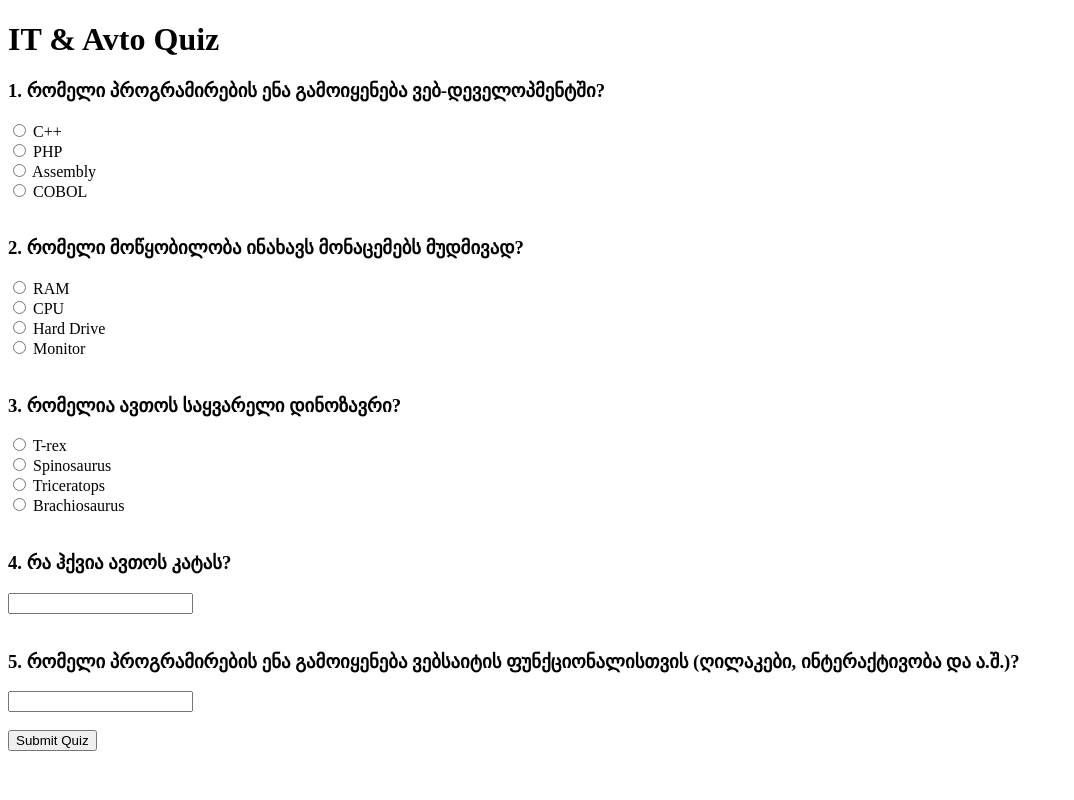
After one commit to AvtandilTsiklauri/PHP-Classwork, a PHP site: page /homework3.php in a window 1280 px wide. The commit adds this page. Shown: the whole page, without its empty margins (0-1074 px from the left). Run offline with PHP 8.4, Linux system fonts and the light colour scheme.

Commit message:
Homework 3

```diff
--- /dev/null
+++ b/Avtandil Tsiklauri Homework/homework3.php
@@ -0,0 +1,42 @@
+<!DOCTYPE html>
+<html>
+<head>
+    <meta charset="UTF-8">
+    <title>IT & Avto Quiz</title>
+</head>
+<body>
+
+<h1>IT & Avto Quiz</h1>
+
+<form action="quiz.php" method="post">
+
+    <h3>1. რომელი პროგრამირების ენა გამოიყენება ვებ-დეველოპმენტში?</h3>
+    <input type="radio" name="q1" value="C++"> C++<br>
+    <input type="radio" name="q1" value="PHP"> PHP<br>
+    <input type="radio" name="q1" value="Assembly"> Assembly<br>
+    <input type="radio" name="q1" value="COBOL"> COBOL<br><br>
+
+    <h3>2. რომელი მოწყობილობა ინახავს მონაცემებს მუდმივად?</h3>
+    <input type="radio" name="q2" value="RAM"> RAM<br>
+    <input type="radio" name="q2" value="CPU"> CPU<br>
+    <input type="radio" name="q2" value="Hard Drive"> Hard Drive<br>
+    <input type="radio" name="q2" value="Monitor"> Monitor<br><br>
+
+    <h3>3. რომელია ავთოს საყვარელი დინოზავრი?</h3>
+    <input type="radio" name="q3" value="T-rex"> T-rex<br>
+    <input type="radio" name="q3" value="Spinosaurus"> Spinosaurus<br>
+    <input type="radio" name="q3" value="Triceratops"> Triceratops<br>
+    <input type="radio" name="q3" value="Brachiosaurus"> Brachiosaurus<br><br>
+
+    <h3>4. რა ჰქვია ავთოს კატას?</h3>
+    <input type="text" name="q4"><br><br>
+
+    <h3>5. რომელი პროგრამირების ენა გამოიყენება ვებსაიტის ფუნქციონალისთვის (ღილაკები, ინტერაქტივობა და ა.შ.)?</h3>
+    <input type="text" name="q5"><br><br>
+
+    <button>Submit Quiz</button>
+
+</form>
+
+</body>
+</html>
--- a/Avtandil Tsiklauri Homework/worker.php
+++ b/Avtandil Tsiklauri Homework/worker.php
@@ -46,7 +46,7 @@ if (isset($_GET['saxeli'])) {
 
     echo "<h1 style='text-align:center;'>შედეგი</h1>";
 
-    echo "<table>";
+    echo "<table style='width:80%; margin:auto; border:2px solid #333; border-collapse: collapse; text-align:center; font-family:Arial;'>";
     echo "<tr><th>მონაცემი</th><th>მნიშვნელობა</th></tr>";
     echo "<tr><td>სახელი</td><td>" . $_GET['saxeli'] . "</td></tr>";
     echo "<tr><td>გვარი</td><td>" . $_GET['gvari'] . "</td></tr>";
```
Also changed, not shown: Avtandil Tsiklauri Homework/quiz.php (added, +29 -0 lines).
